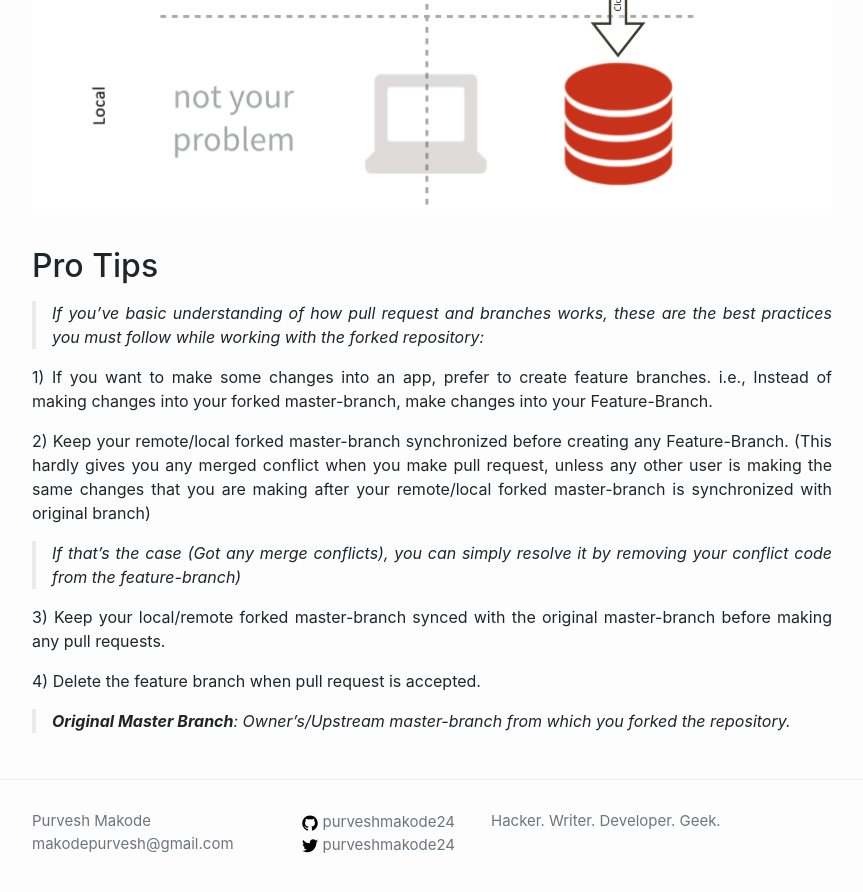
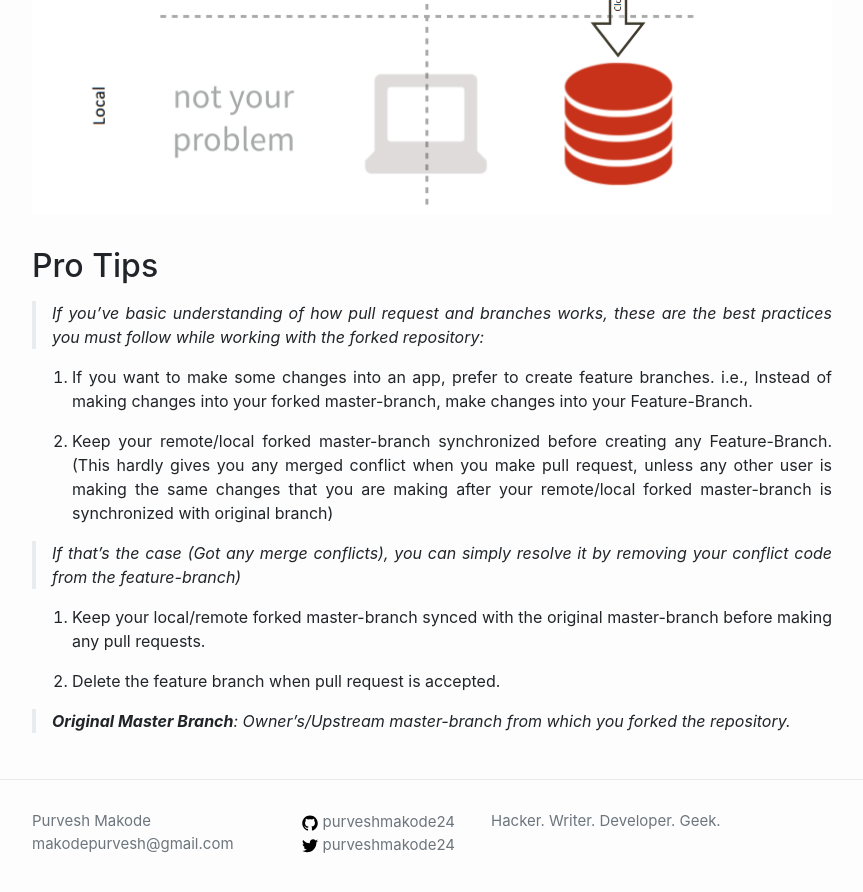
Before and after one commit to purveshmakode24/blog, a Jekyll site: the page built from _posts/2019-12-13-working-with-forks.md, in a window 1280 px wide and 900 px high, scrolled down 1898 px. Shown: the top 892 px of the window, without its empty margins (208-1071 px from the left). Built offline with Jekyll 4.4.1, drawn with Linux system fonts in a browser that asks for light colours.

Commit message:
Update 2019-12-13-working-with-forks.md

```diff
--- a/_posts/2019-12-13-working-with-forks.md
+++ b/_posts/2019-12-13-working-with-forks.md
@@ -69,14 +69,14 @@ Sync a fork of a repository to keep it up-to-date with the upstream repository.
 
 > If you've basic understanding of how pull request and branches works, these are the best practices you must follow while working with the forked repository:
 
-1) If you want to make some changes into an app, prefer to create feature branches. i.e., Instead of making changes into your forked master-branch, make changes into your Feature-Branch.
+1. If you want to make some changes into an app, prefer to create feature branches. i.e., Instead of making changes into your forked master-branch, make changes into your Feature-Branch.
 
-2) Keep your remote/local forked master-branch synchronized before creating any Feature-Branch. (This hardly gives you any merged conflict when you make pull request, unless any other user is making the same changes that you are making after your remote/local forked master-branch is synchronized with original branch)
+2. Keep your remote/local forked master-branch synchronized before creating any Feature-Branch. (This hardly gives you any merged conflict when you make pull request, unless any other user is making the same changes that you are making after your remote/local forked master-branch is synchronized with original branch)
 
 > If that's the case (Got any merge conflicts), you can simply resolve it by removing your conflict code from the feature-branch)
 
-3) Keep your local/remote forked master-branch synced with the original master-branch before making any pull requests.
+3. Keep your local/remote forked master-branch synced with the original master-branch before making any pull requests.
 
-4) Delete the feature branch when pull request is accepted.
+4. Delete the feature branch when pull request is accepted.
 
 > **Original Master Branch**: Owner's/Upstream master-branch from which you forked the repository.
```
